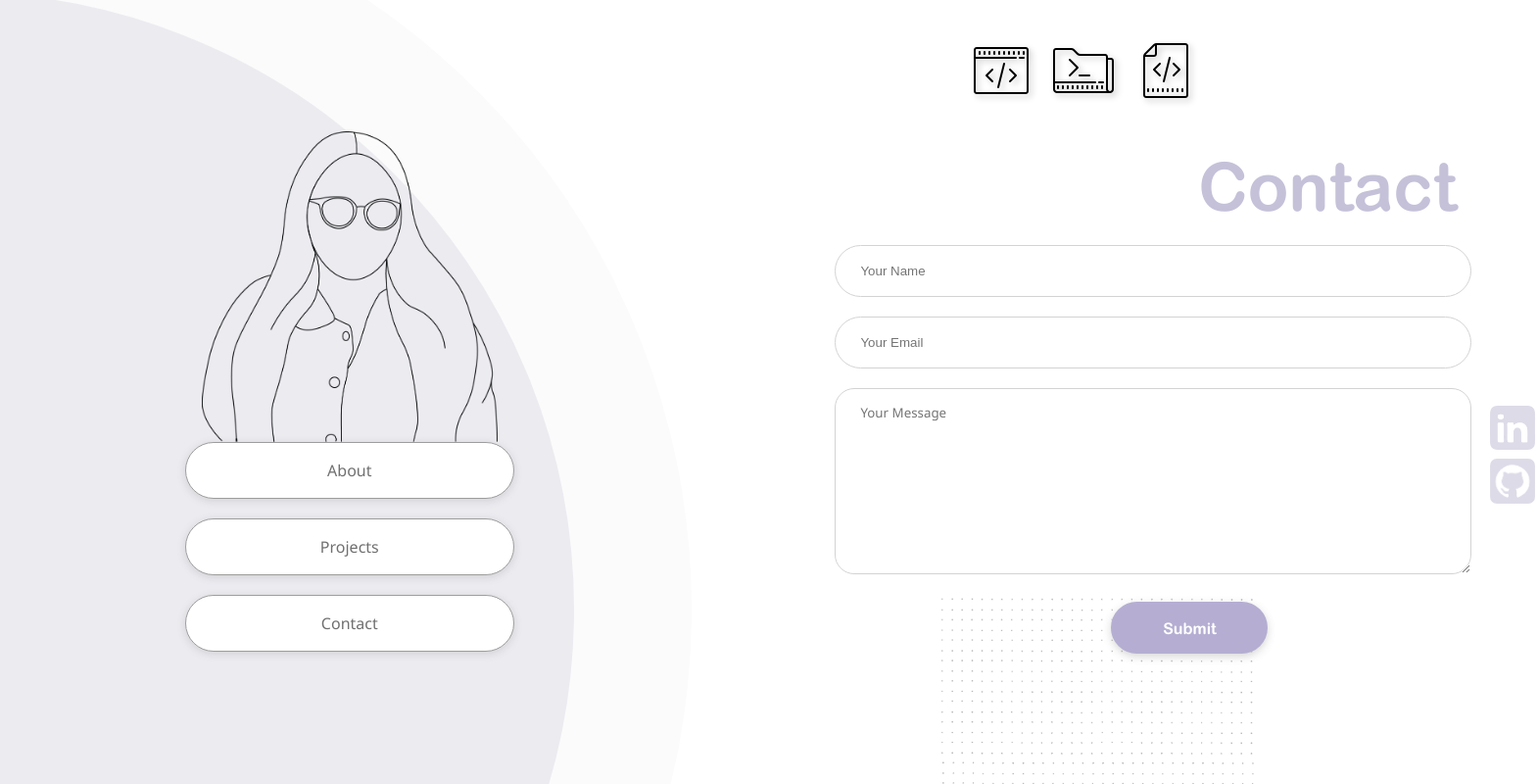
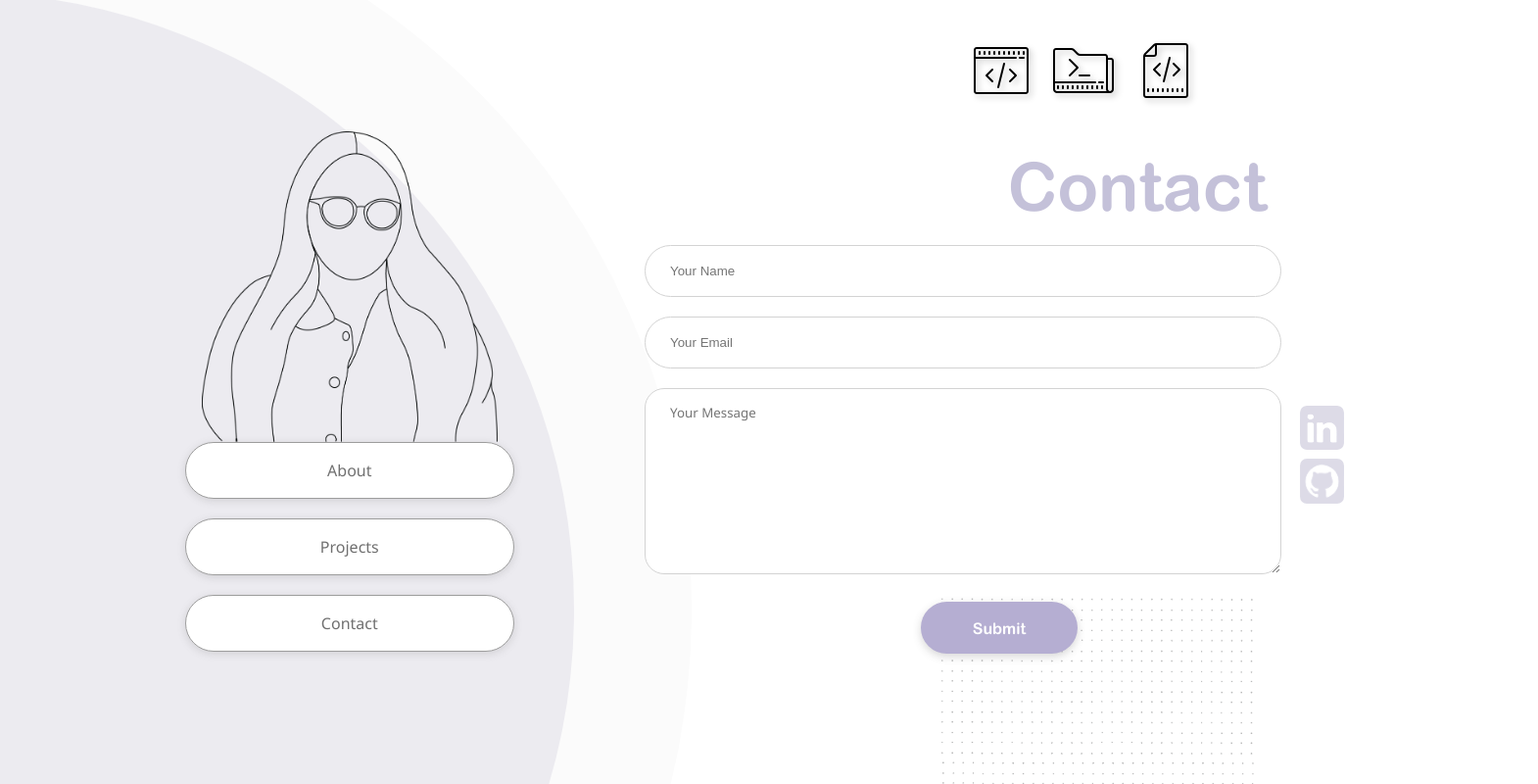
Before and after one commit to mannelyn/porfolio, a plain HTML site: page contact.html in a window 1280 px wide. Shown: the whole page at 98% size, 1570 px wide, since content can reach past the window. Drawn offline with Linux system fonts and the light colour scheme.

Commit message:
update 1/18/24

```diff
--- a/styles.css
+++ b/styles.css
@@ -432,6 +432,14 @@ p {
     margin-left: 45%;
     margin-top: -60%;
   }
+
+  /* contact */
+  .contact-container {
+    position: absolute;
+    width: 50em;
+    height: auto;
+    margin-left: 7%;
+  }
 }
 
 @media screen and (max-width: 1500px) {
@@ -483,4 +491,12 @@ p {
     height: 48.4em;
     margin-left: 10%;
   }
+
+  /* contact */
+  .contact-container {
+    position: absolute;
+    width: 50em;
+    height: auto;
+    margin-left: -15%;
+  }
 }
```
